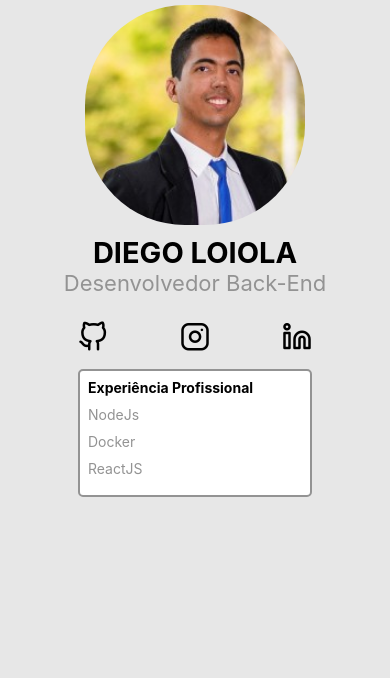
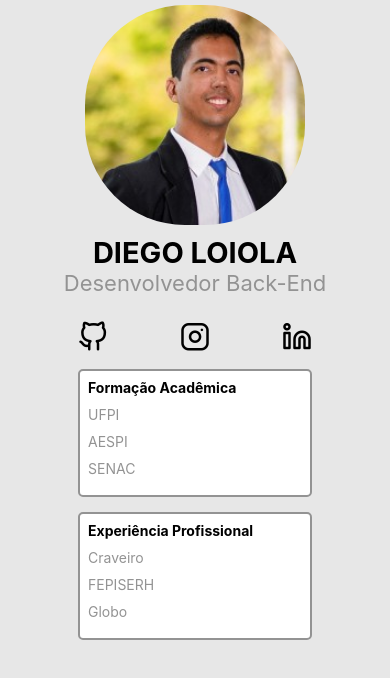
Before and after one commit to didi-loiola/app-curriculo-dio, a React Native app: screen / in a window 390 px wide. Shown: the top 678 px of the page. Built offline with nearby package versions, Linux system fonts and the light colour scheme.

Commit message:
Refatorando componente Card

```diff
--- a/src/App.js
+++ b/src/App.js
@@ -41,7 +41,16 @@ const App = () => {
           </View>
         </View>
 
-        <Card />
+        <Card titulo="Formação Acadêmica">
+          <Text style={style.card_content_text}>UFPI</Text>
+          <Text style={style.card_content_text}>AESPI</Text>
+          <Text style={style.card_content_text}>SENAC</Text>
+        </Card>
+        <Card titulo="Experiência Profissional">
+          <Text style={style.card_content_text}>Craveiro</Text>
+          <Text style={style.card_content_text}>FEPISERH</Text>
+          <Text style={style.card_content_text}>Globo</Text>
+        </Card>
 
       </View>
     </>
@@ -79,6 +88,10 @@ const style = StyleSheet.create({
     width: '60%',
     marginTop: 15
   },
+  card_content_text: {
+    color: '#939393',
+    marginBottom: 10
+  }
 
 })
 
--- a/src/components/Card/index.js
+++ b/src/components/Card/index.js
@@ -3,17 +3,15 @@ import {View,Text} from 'react-native'
 
 import style from './style'
 
-const Card = () => {
+const Card = ({titulo, children}) => {
     return(
         <View style={style.card_container}>
           <View style={style.card}>
             <View style={style.card_header}>
-              <Text style={style.card_header_text}>Experiência Profissional</Text>
+              <Text style={style.card_header_text}>{titulo}</Text>
             </View>
             <View style={style.card_content}>
-              <Text style={style.card_content_text}>NodeJs</Text>
-              <Text style={style.card_content_text}>Docker</Text>
-              <Text style={style.card_content_text}>ReactJS</Text>
+              {children}
             </View>
           </View>
         </View>
--- a/src/components/Card/style.js
+++ b/src/components/Card/style.js
@@ -20,10 +20,6 @@ const style = StyleSheet.create({
       },
       card_header_text:{
         fontWeight: 'bold'
-      },
-      card_content_text: {
-        color: '#939393',
-        marginBottom: 10
       }
 })
 
```
